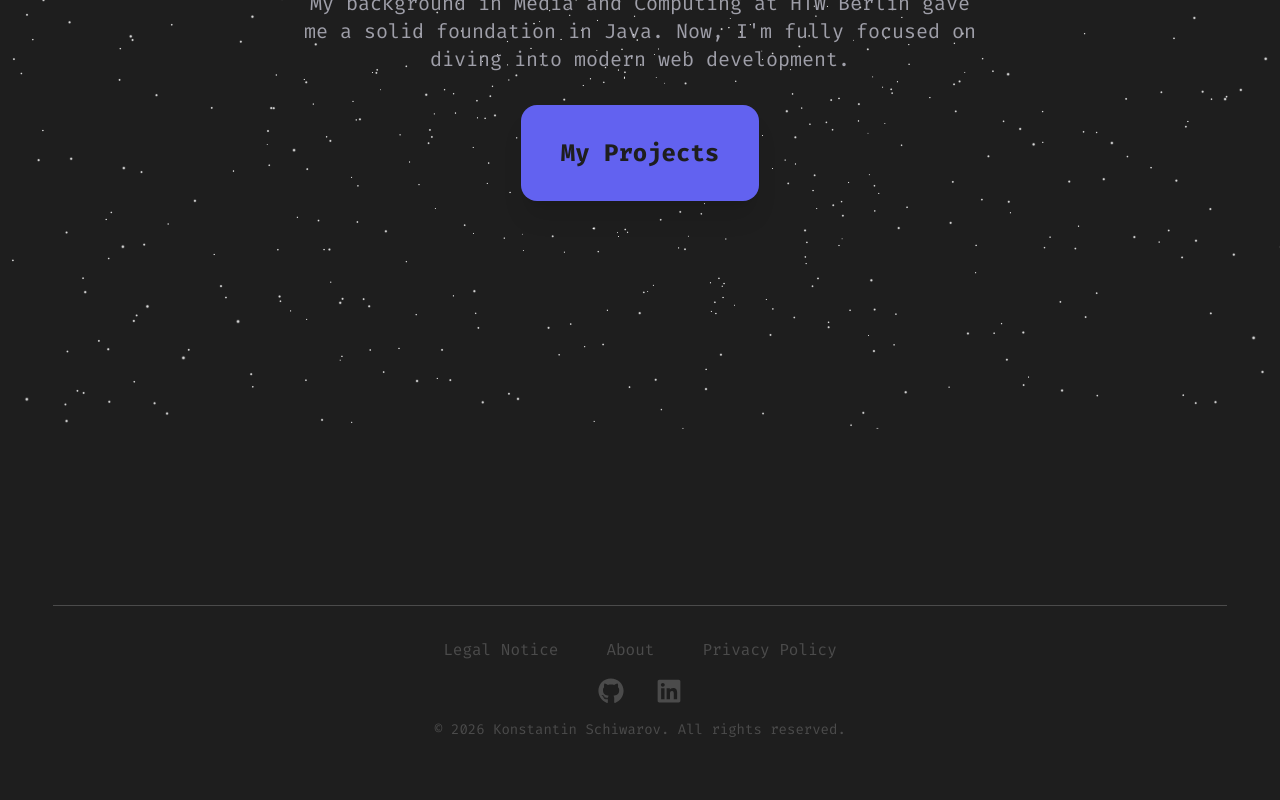
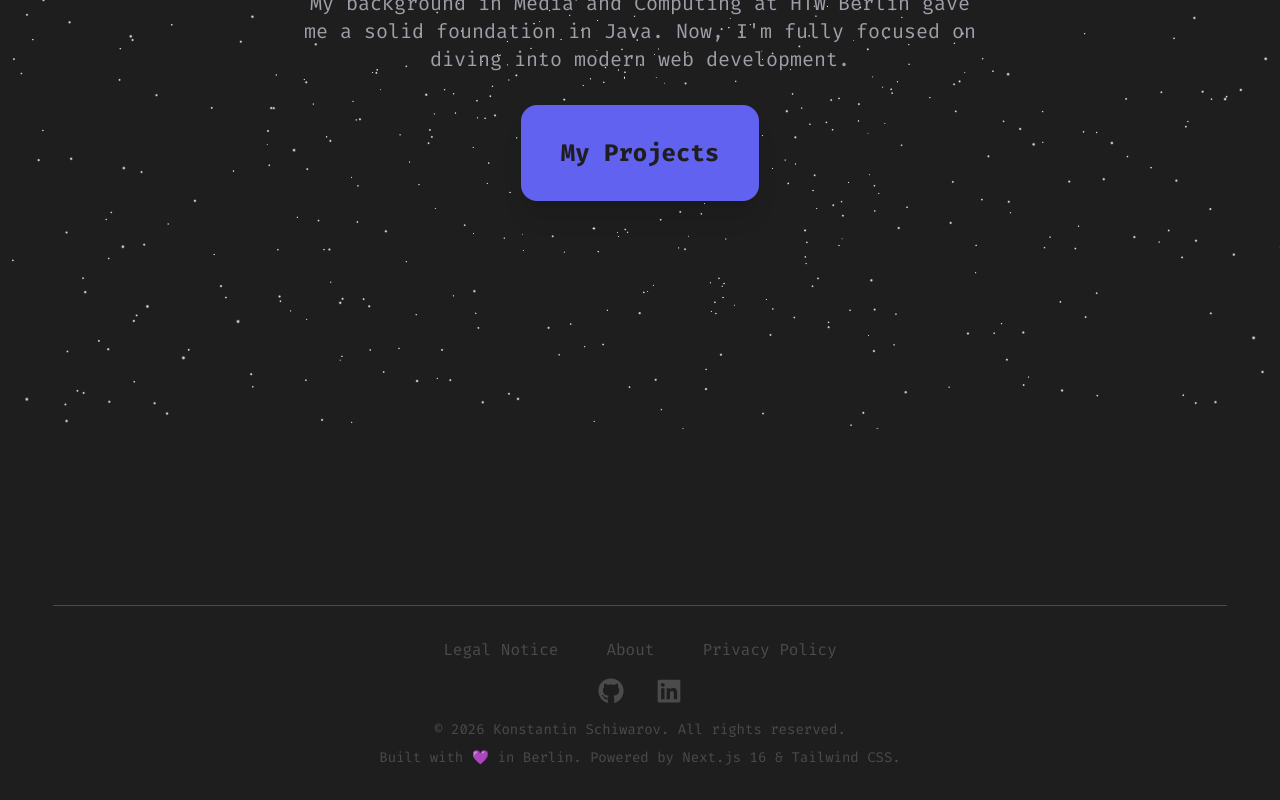
Before and after one commit to Sonic12K12/portfolio-website-nextjs, a Next.js app: page / in a window 1280 px wide. Shown: the part 371-1171 px from the top of the page. Before the commit the page ends 1143 px from the top, so only its background shows below. Built offline with nearby package versions, Linux system fonts and the light colour scheme.

Commit message:
update Footer component to include technology info

```diff
--- a/src/components/Footer.js
+++ b/src/components/Footer.js
@@ -62,7 +62,10 @@ export default function Footer() {
       </div>
 
       <div className="text-center mt-4 text-sm">
-        <p>&copy; {currentYear} Konstantin Schiwarov. All rights reserved.</p>
+        <p className="mb-2">
+          &copy; {currentYear} Konstantin Schiwarov. All rights reserved.
+        </p>
+        <p>Built with 💜 in Berlin. Powered by Next.js 16 & Tailwind CSS.</p>
       </div>
     </footer>
   );
```
